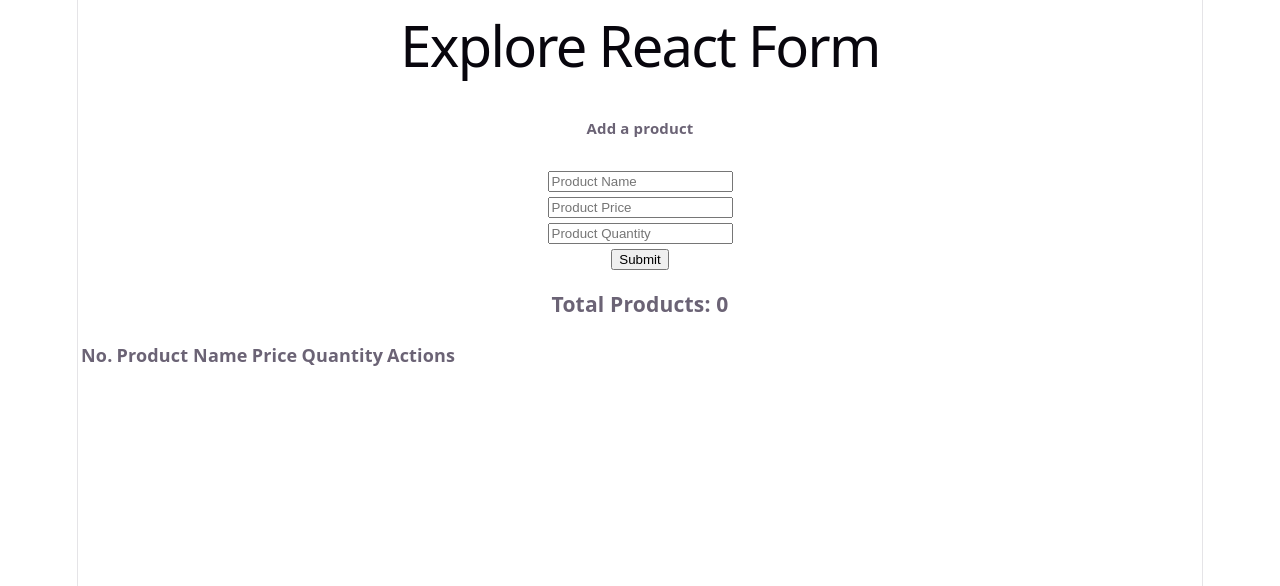
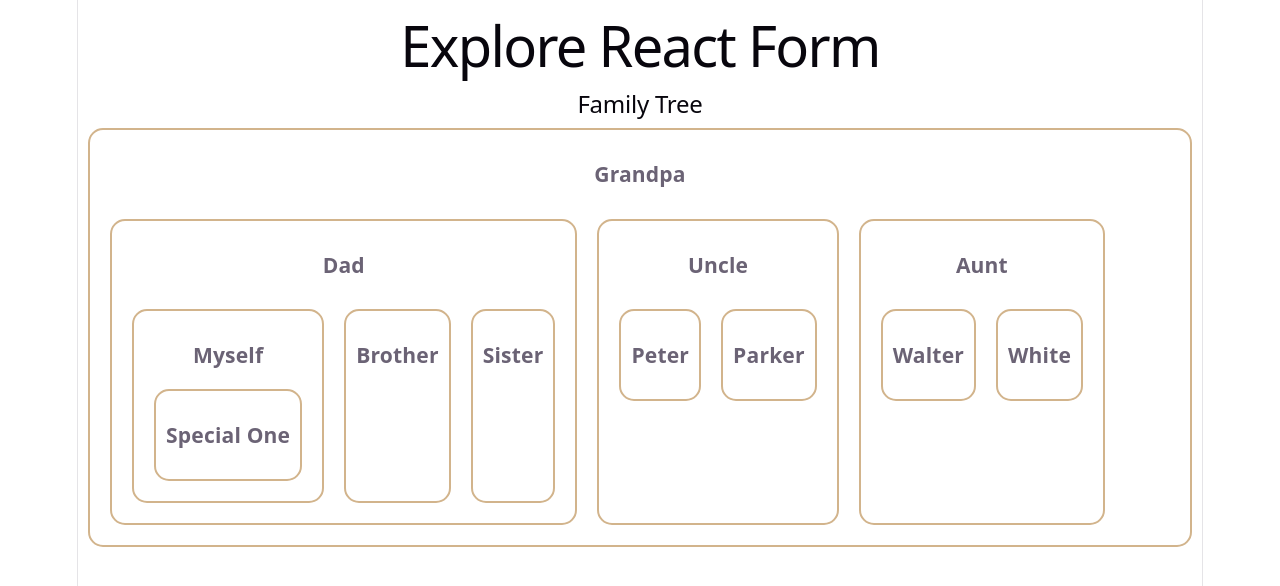
Before and after one commit to shompaaa/explore-react-form, a React (Vite) app: page / in a window 1280 px wide. Shown: the top 586 px of the page. Built offline with nearby package versions, Linux system fonts and the light colour scheme.

Commit message:
Create a Family Component Tree structure

```diff
--- a/src/App.jsx
+++ b/src/App.jsx
@@ -1,5 +1,6 @@
 import './App.css'
 import ControlledField from './components/ControlledField/ControlledField'
+import FamilyTree from './components/FamilyTree/FamilyTree'
 import FormAction from './components/FormAction/FormAction'
 import HookField from './components/HookField/HookField'
 import ProductManagement from './components/ProductManagement/ProductManagement'
@@ -16,7 +17,8 @@
       {/* <ControlledField></ControlledField> */}
       {/* <UnControlledField></UnControlledField> */}
       {/* <HookField></HookField> */}
-      <ProductManagement></ProductManagement>
+      {/* <ProductManagement></ProductManagement> */}
+      <FamilyTree></FamilyTree>
     </>
   )
 }
--- /dev/null
+++ b/src/components/FamilyTree/Aunt.jsx
@@ -0,0 +1,16 @@
+import React from 'react';
+import Cousin from './Cousin';
+
+const Aunt = () => {
+    return (
+        <div>
+            <h3>Aunt</h3>
+           <section className="flex">
+             <Cousin name='Walter'></Cousin>
+            <Cousin name='White'></Cousin>
+           </section>
+        </div>
+    );
+};
+
+export default Aunt;
--- /dev/null
+++ b/src/components/FamilyTree/Brother.jsx
@@ -0,0 +1,11 @@
+import React from 'react';
+
+const Brother = () => {
+    return (
+        <div>
+            <h3>Brother</h3>
+        </div>
+    );
+};
+
+export default Brother;
--- /dev/null
+++ b/src/components/FamilyTree/Cousin.jsx
@@ -0,0 +1,11 @@
+import React from 'react';
+
+const Cousin = ({name}) => {
+    return (
+        <div>
+            <h3>{name}</h3>
+        </div>
+    );
+};
+
+export default Cousin;
--- /dev/null
+++ b/src/components/FamilyTree/Dad.jsx
@@ -0,0 +1,19 @@
+import React from 'react';
+import Myself from './Myself';
+import Brother from './Brother';
+import Sister from './Sister';
+
+const Dad = () => {
+    return (
+        <div>
+            <h3>Dad</h3>
+            <section className='flex'>
+                <Myself></Myself>
+                <Brother></Brother>
+                <Sister></Sister>
+            </section>
+        </div>
+    );
+};
+
+export default Dad;
--- /dev/null
+++ b/src/components/FamilyTree/FamilyTree.css
@@ -0,0 +1,10 @@
+.family-tree div {
+    border: 2px solid tan;
+    margin: 10px;
+    padding: 10px;
+    border-radius: 15px;
+}
+
+.flex {
+    display: flex;
+}
--- /dev/null
+++ b/src/components/FamilyTree/FamilyTree.jsx
@@ -0,0 +1,14 @@
+import React from 'react';
+import Grandpa from './Grandpa';
+import './FamilyTree.css'
+
+const FamilyTree = () => {
+    return (
+        <div className='family-tree'>
+            <h2>Family Tree</h2>
+            <Grandpa></Grandpa>
+        </div>
+    );
+};
+
+export default FamilyTree;
--- /dev/null
+++ b/src/components/FamilyTree/Grandpa.jsx
@@ -0,0 +1,19 @@
+import React from "react";
+import Uncle from "./Uncle";
+import Aunt from "./Aunt";
+import Dad from "./Dad";
+
+const Grandpa = () => {
+  return (
+    <div>
+      <h3>Grandpa</h3>
+      <section className="flex">
+        <Dad></Dad>
+        <Uncle></Uncle>
+        <Aunt></Aunt>
+      </section>
+    </div>
+  );
+};
+
+export default Grandpa;
--- /dev/null
+++ b/src/components/FamilyTree/Myself.jsx
@@ -0,0 +1,13 @@
+import React from 'react';
+import SpecialOne from './SpecialOne';
+
+const Myself = () => {
+    return (
+        <div>
+            <h3>Myself</h3>
+            <SpecialOne></SpecialOne>
+        </div>
+    );
+};
+
+export default Myself;
--- /dev/null
+++ b/src/components/FamilyTree/Sister.jsx
@@ -0,0 +1,11 @@
+import React from 'react';
+
+const Sister = () => {
+    return (
+        <div>
+            <h3>Sister</h3>
+        </div>
+    );
+};
+
+export default Sister;
--- /dev/null
+++ b/src/components/FamilyTree/SpecialOne.jsx
@@ -0,0 +1,11 @@
+import React from 'react';
+
+const SpecialOne = () => {
+    return (
+        <div>
+            <h3>Special One</h3>
+        </div>
+    );
+};
+
+export default SpecialOne;
--- /dev/null
+++ b/src/components/FamilyTree/Uncle.jsx
@@ -0,0 +1,16 @@
+import React from "react";
+import Cousin from "./Cousin";
+
+const Uncle = () => {
+  return (
+    <div>
+      <h3>Uncle</h3>
+      <section className="flex">
+        <Cousin name="Peter"></Cousin>
+        <Cousin name="Parker"></Cousin>
+      </section>
+    </div>
+  );
+};
+
+export default Uncle;
```
